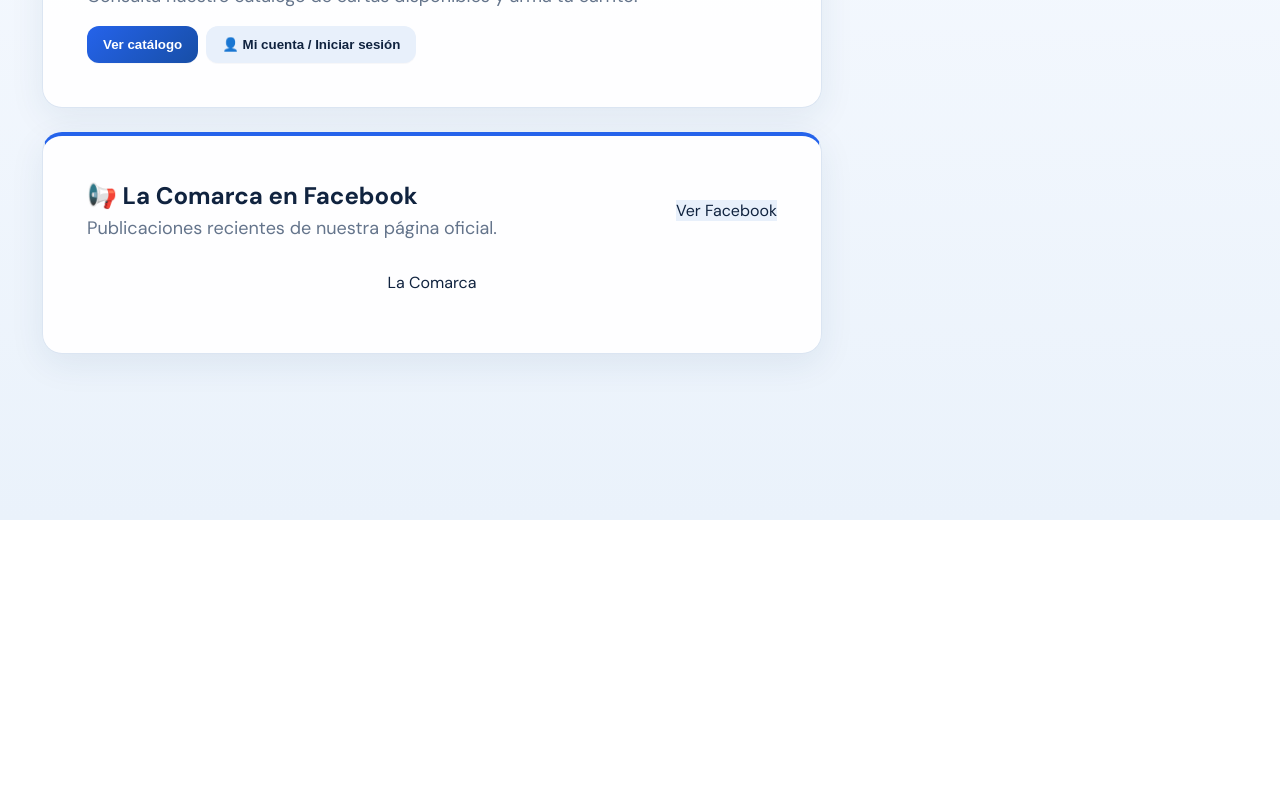
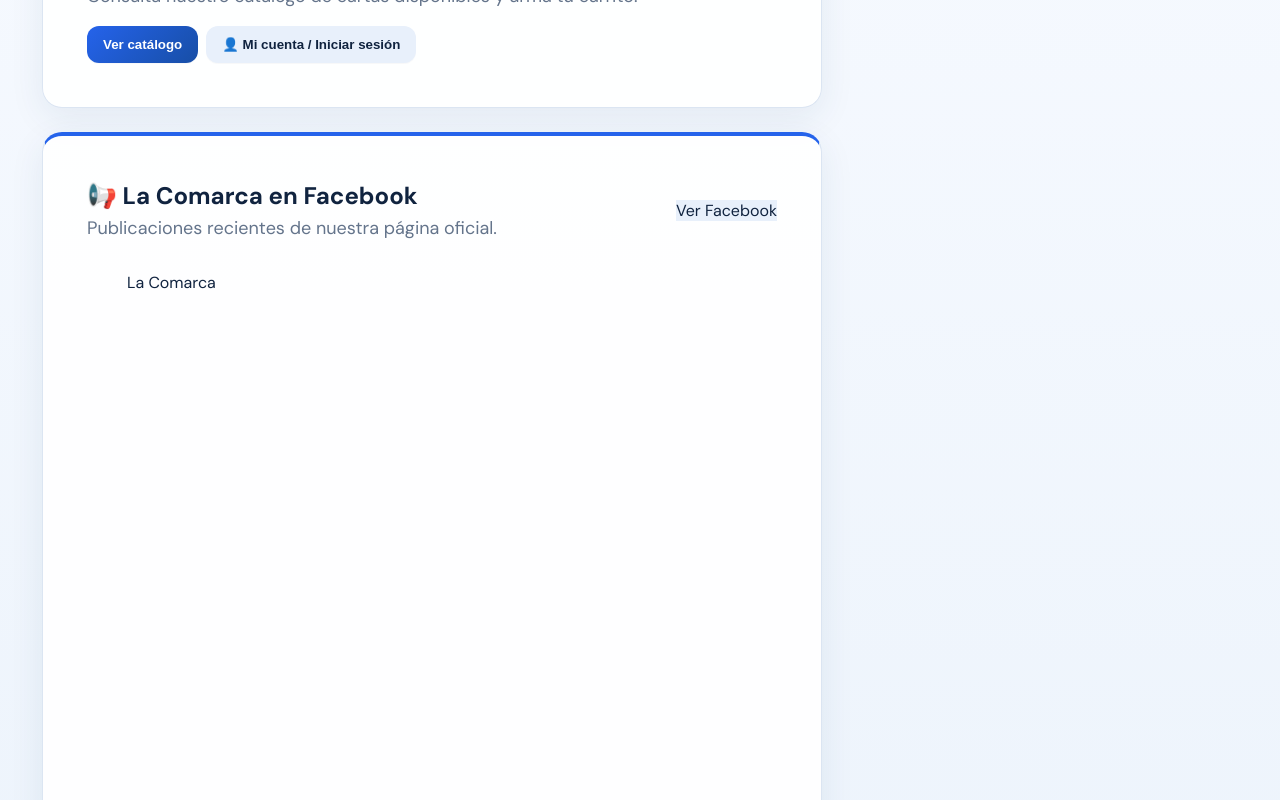
Before and after one commit to lacomarcaventas-del/la-comarca-pokemon, a Next.js app: page / in a window 1280 px wide. Shown: the part 280-1080 px from the top of the page. Before the commit the page ends 800 px from the top, so only its background shows below. Built offline with nearby package versions, Linux system fonts and the light colour scheme.

Commit message:
Mejorar tamaño del feed de Facebook y visibilidad de publicaciones/fotos

```diff
--- a/components/FacebookFeed.tsx
+++ b/components/FacebookFeed.tsx
@@ -7,5 +7,17 @@ export default function FacebookFeed(){
   if(!existing){const s=document.createElement("script");s.id="facebook-jssdk";s.async=true;s.defer=true;s.crossOrigin="anonymous";s.src="https://connect.facebook.net/es_LA/sdk.js#xfbml=1&version=v25.0";document.body.appendChild(s)}
   else if((window as any).FB) (window as any).FB.XFBML.parse();
  },[]);
- return <section className="panel" style={{marginTop:24}}><div className="categoryHeader"><div><h2>📢 La Comarca en Facebook</h2><p className="muted">Publicaciones recientes de nuestra página oficial.</p></div><a className="btn2" href="https://www.facebook.com/ComarcaTCG" target="_blank" rel="noreferrer">Ver Facebook</a></div><div style={{display:"flex",justifyContent:"center",marginTop:16,overflowX:"auto"}}><div className="fb-page" data-href="https://www.facebook.com/ComarcaTCG" data-tabs="timeline" data-width="700" data-height="700" data-small-header="false" data-adapt-container-width="true" data-hide-cover="false" data-show-facepile="true"><blockquote cite="https://www.facebook.com/ComarcaTCG" className="fb-xfbml-parse-ignore"><a href="https://www.facebook.com/ComarcaTCG">La Comarca</a></blockquote></div></div></section>;
+ return <section className="panel" style={{marginTop:24}}>
+  <div className="categoryHeader">
+   <div><h2>📢 La Comarca en Facebook</h2><p className="muted">Publicaciones recientes de nuestra página oficial.</p></div>
+   <a className="btn2" href="https://www.facebook.com/ComarcaTCG" target="_blank" rel="noreferrer">Ver Facebook</a>
+  </div>
+  <div style={{display:"flex",justifyContent:"center",width:"100%",marginTop:16}}>
+   <div style={{width:"100%",maxWidth:900,minHeight:900,display:"flex",justifyContent:"center",overflow:"hidden"}}>
+    <div className="fb-page" data-href="https://www.facebook.com/ComarcaTCG" data-tabs="timeline" data-width="900" data-height="1000" data-small-header="false" data-adapt-container-width="true" data-hide-cover="false" data-show-facepile="true" style={{width:"100%"}}>
+     <blockquote cite="https://www.facebook.com/ComarcaTCG" className="fb-xfbml-parse-ignore"><a href="https://www.facebook.com/ComarcaTCG">La Comarca</a></blockquote>
+    </div>
+   </div>
+  </div>
+ </section>;
 }
```
